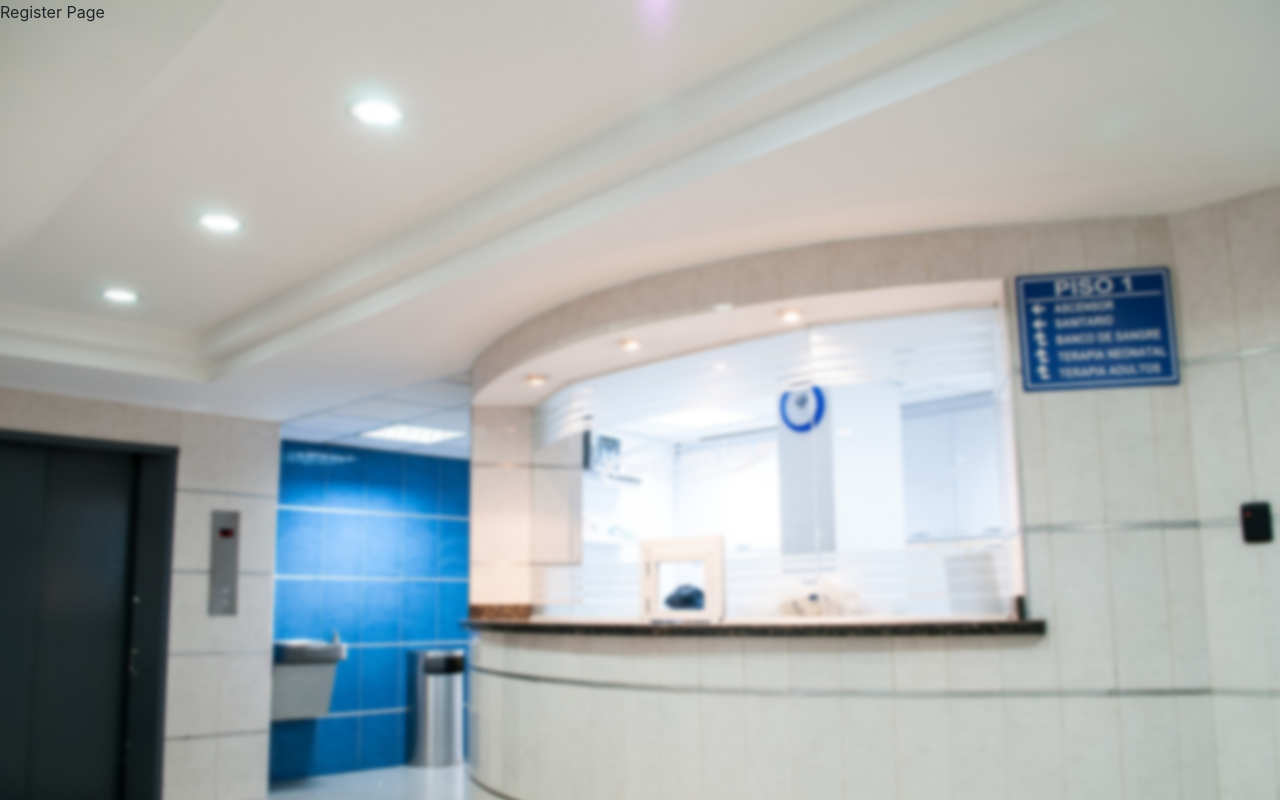
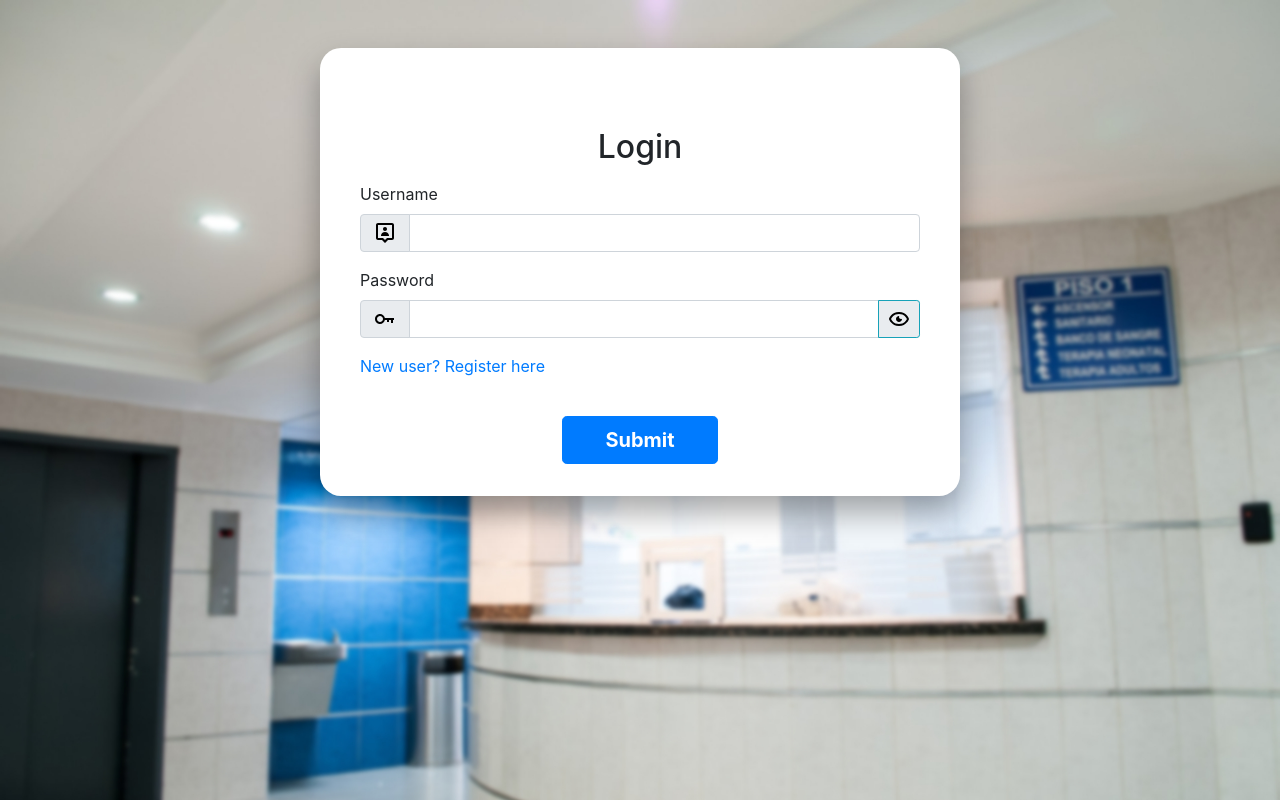
Before and after one commit to ridays2001/medicare-client, a React (Create React App) app: page /login in a window 1280 px wide. Built offline with nearby package versions, Linux system fonts and the light colour scheme.

Commit message:
Feat: login page

```diff
--- a/src/routes/login.tsx
+++ b/src/routes/login.tsx
@@ -1,5 +1,72 @@
-import React from 'react';
+import React, { useState, useEffect } from 'react';
+import { Formik, Form } from 'formik';
+import * as Yup from 'yup';
 
-const Register = () => <div>Register Page</div>;
+import { api, auth } from '../util/misc';
+import FormField from '../components/FormField';
+import SuccessMessage from '../components/SuccessMessage';
+import FailMessage from '../components/FailMessage';
+import PasswordField from '../components/PasswordField';
+import SubmitButton from '../components/SubmitButton';
+import { UserPinIcon } from '../util/icons';
+import { Link } from 'react-router-dom';
 
-export default Register;
+const Login = () => {
+	useEffect(() => {
+		document.title = 'Login | Medicare';
+		return undefined;
+	}, []);
+
+	const [done, setDone] = useState(false);
+	const [fail, setFail] = useState<string | undefined>(undefined);
+	const [pass, setPass] = useState(false);
+
+	return (
+		<div className='box col-11 col-md-6 mx-auto justify-content-center'>
+			<h2 id='title' className='text-center'>
+				Login
+			</h2>
+			{!done && (
+				<Formik
+					initialValues={{ username: '', password: '' }}
+					validationSchema={Yup.object({
+						username: Yup.string().required('Your username is required!'),
+						password: Yup.string().required('Your password is required!')
+					})}
+					onSubmit={async (_, { setSubmitting }) => {
+						setSubmitting(false);
+						setDone(true);
+					}}
+				>
+					{({ errors, touched, isSubmitting }) => (
+						<Form className='justify-content-center' autoComplete='off'>
+							<FormField
+								id='username'
+								label='Username'
+								error={errors.username}
+								touched={touched.username}
+								type='text'
+								pre={{ text: <UserPinIcon /> }}
+							/>
+
+							<PasswordField
+								error={errors.password}
+								touched={touched.password}
+								pass={pass}
+								setPass={setPass}
+							/>
+
+							<Link to={{ pathname: '/register' }}>New user? Register here</Link>
+
+							<SubmitButton disable={isSubmitting} />
+						</Form>
+					)}
+				</Formik>
+			)}
+			<SuccessMessage show={done && !fail} desc='Logged in successfully!' />
+			<FailMessage show={done} fail={fail} />
+		</div>
+	);
+};
+
+export default Login;
```
